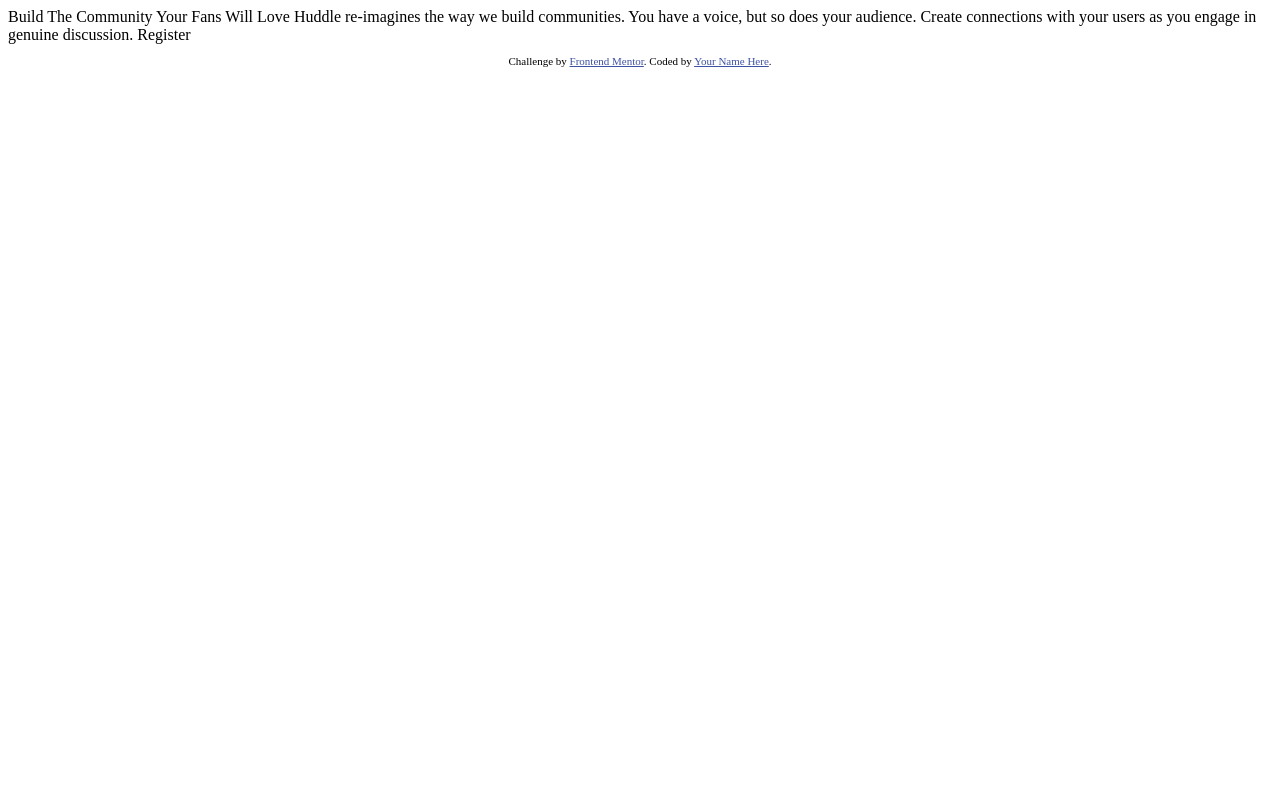
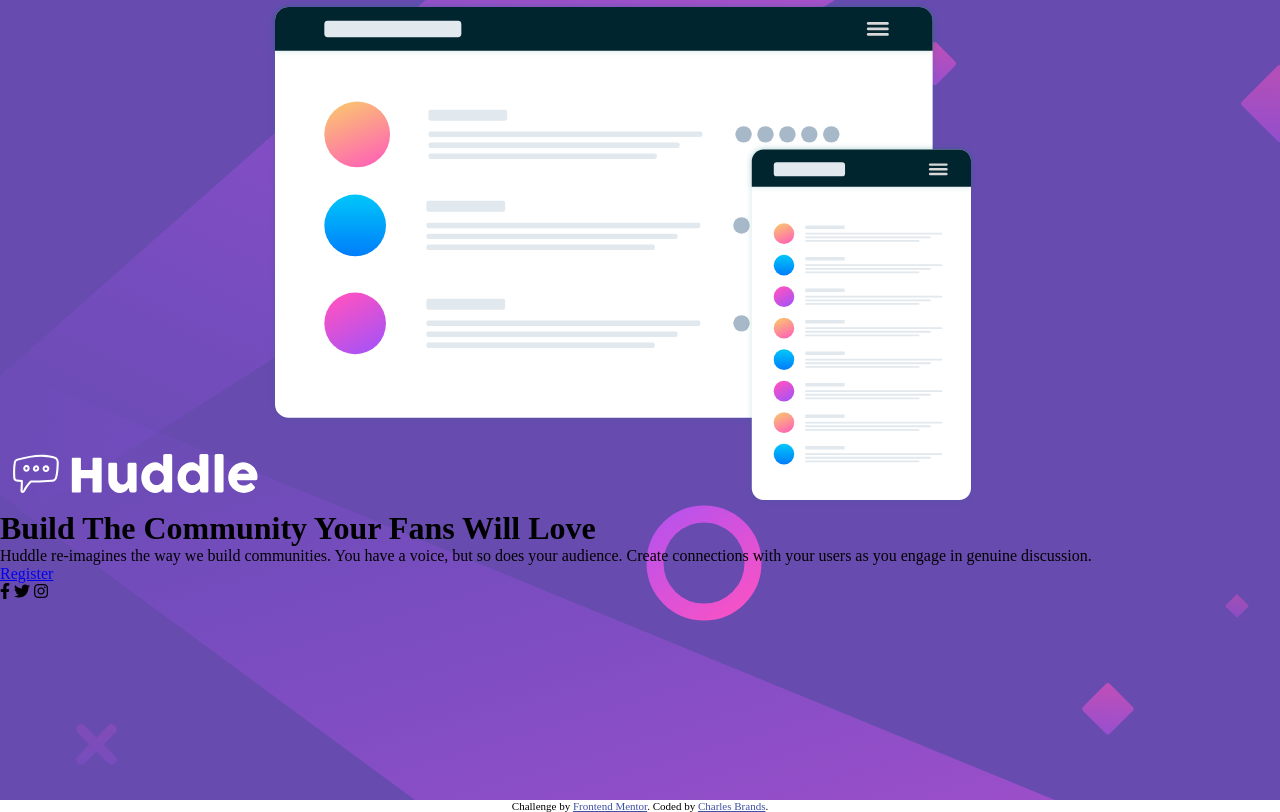
Before and after one commit to cbrands/huddle-landing-page, a plain HTML site: page index.html in a window 1280 px wide. Drawn offline with Linux system fonts and the light colour scheme.

Commit message:
loading images

```diff
--- a/index.html
+++ b/index.html
@@ -3,9 +3,9 @@
 <head>
   <meta charset="UTF-8">
   <meta name="viewport" content="width=device-width, initial-scale=1.0"> <!-- displays site properly based on user's device -->
-
+  <link rel="stylesheet" href="https://cdnjs.cloudflare.com/ajax/libs/font-awesome/5.11.2/css/all.css" />
   <link rel="icon" type="image/png" sizes="32x32" href="./images/favicon-32x32.png">
-
+  <link rel="stylesheet" href="style.css">
   <title>Frontend Mentor | Huddle landing page with single introductory section</title>
 
   <!-- Feel free to remove these styles or customise in your own stylesheet 👍 -->
@@ -15,18 +15,29 @@
   </style>
 </head>
 <body>
-
-  Build The Community Your Fans Will Love
-
-  Huddle re-imagines the way we build communities. You have a voice, but so does your audience.
-  Create connections with your users as you engage in genuine discussion.
-
-  Register
+  <div class="landing-page">
+      <div class="splash">
+        <img src="./images/logo.svg" alt="logo">
+        <img src="./images/illustration-mockups.svg" alt="desktop an mobile mockups">
+      </div>
+        <div class="content">
+            <h1>Build The Community Your Fans Will Love</h1>
+            <p>Huddle re-imagines the way we build communities. You have a voice, but so does your audience.
+              Create connections with your users as you engage in genuine discussion.
+            </p>
+            <a href="#">Register</a>
+            <div class="social">
+                <i class="fab fa-facebook-f"></i>
+                <i class="fab fa-twitter"></i>
+                <i class="fab fa-instagram"></i>
+            </div>
+        </div>
+  </div>
 
   <footer>
     <p class="attribution">
       Challenge by <a href="https://www.frontendmentor.io?ref=challenge" target="_blank">Frontend Mentor</a>.
-      Coded by <a href="#">Your Name Here</a>.
+      Coded by <a href="https://github.com/cbrands/huddle-landing-page">Charles Brands</a>.
     </p>
   </footer>
 </body>
--- /dev/null
+++ b/style.css
@@ -0,0 +1,19 @@
+* {
+  padding: 0;
+  margin: 0;
+  box-sizing: border-box;
+}
+
+.landing-page {
+  background-image: url("./images/bg-mobile.svg");
+  background-color: hsl(257, 40%, 49%);
+  background-repeat: no-repeat;
+  height: 100vh;
+  background-size: cover;
+}
+
+@media (min-width: 600px) {
+  .landing-page {
+    background-image: url("./images/bg-desktop.svg");
+  }
+}
```
